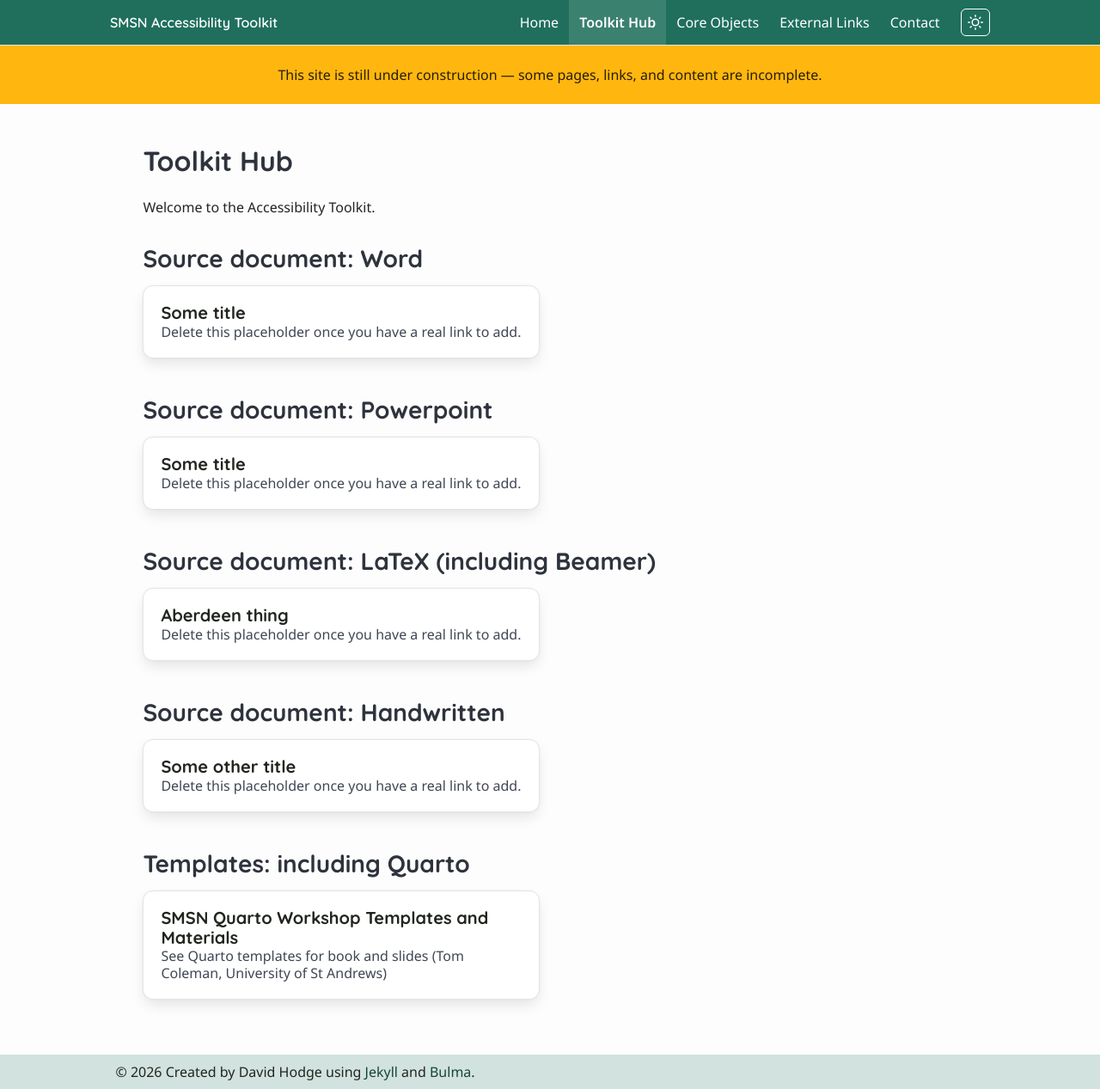
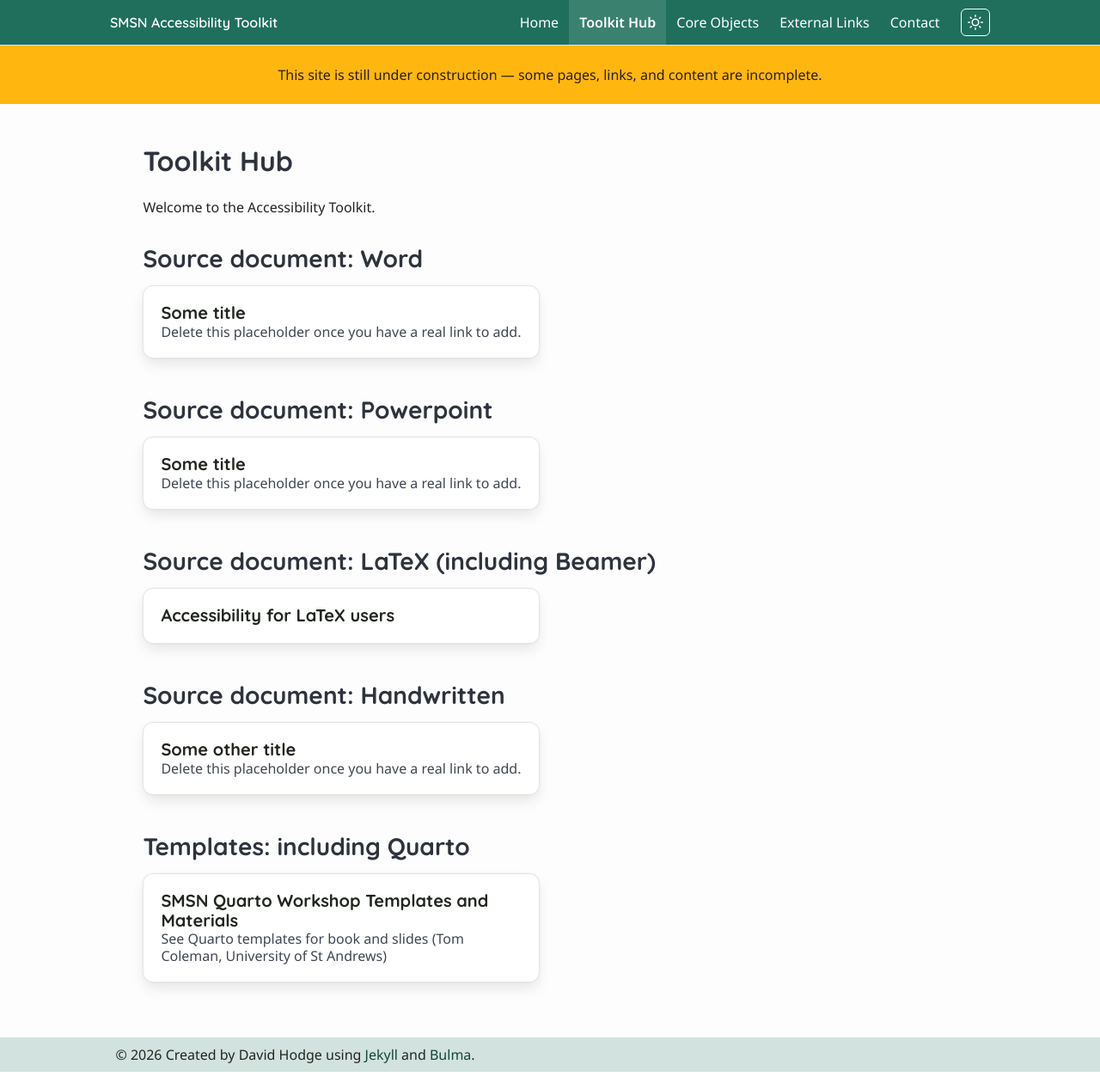
Before and after one commit to smsn-toolkit/smsn-toolkit.github.io, a Jekyll site: the page built from toolkit-hub.md, in a window 1280 px wide. Shown: the whole page at 86% size. Built offline with Jekyll 4.4.1, drawn with Linux system fonts in a browser that asks for light colours.

Commit message:
Update toolkit.yml
change the description for 'Aberdeen thing'

```diff
--- a/_data/toolkit.yml
+++ b/_data/toolkit.yml
@@ -22,9 +22,9 @@
 
 - category: "Source document: LaTeX (including Beamer)"
   items:
-    - title: Aberdeen thing
+    - title: Accessibility for LaTeX users
       url: https://abdn.site/accessible-material-written-in-latex
-      description: Delete this placeholder once you have a real link to add.
+
 
 - category: "Source document: Handwritten"
   items:
```
